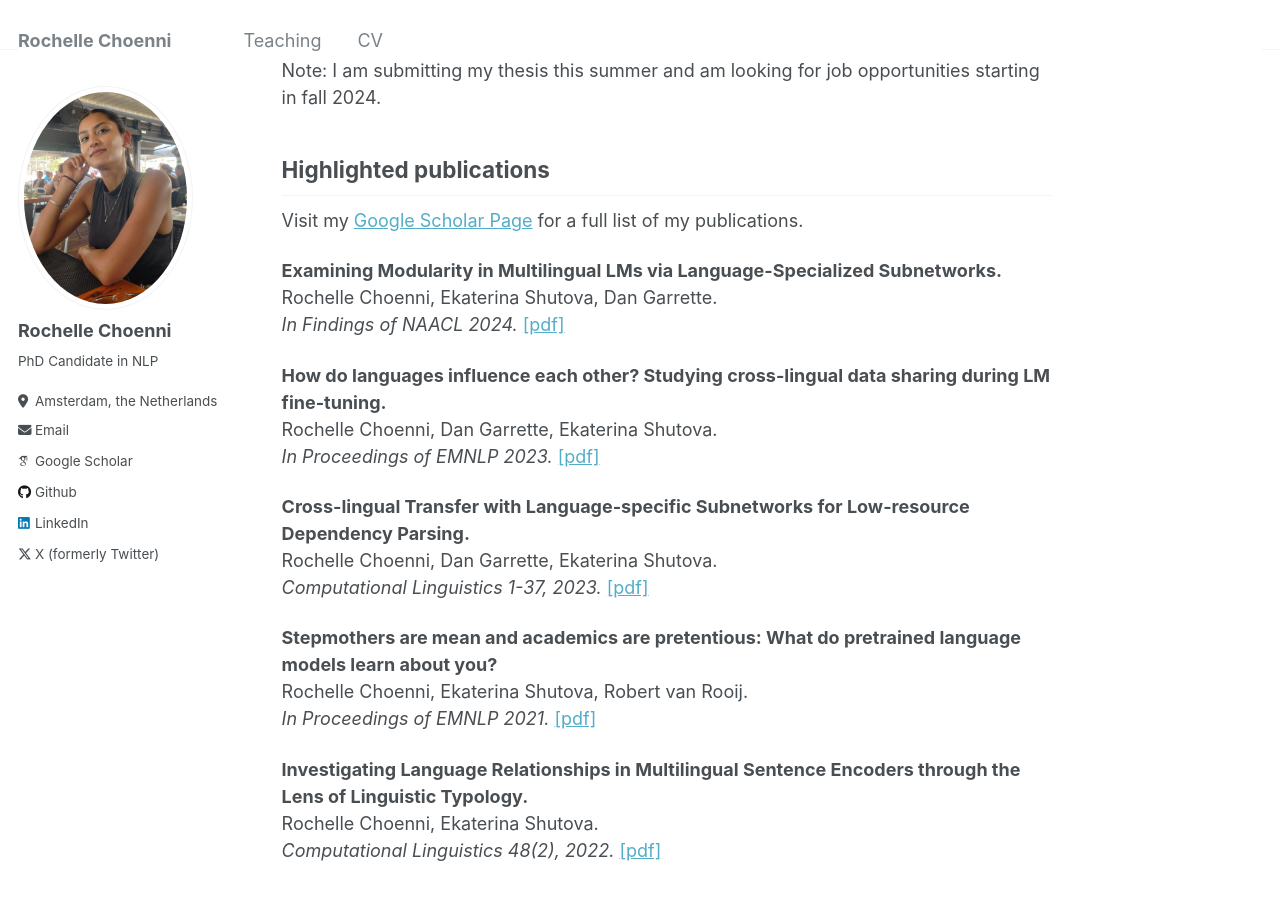
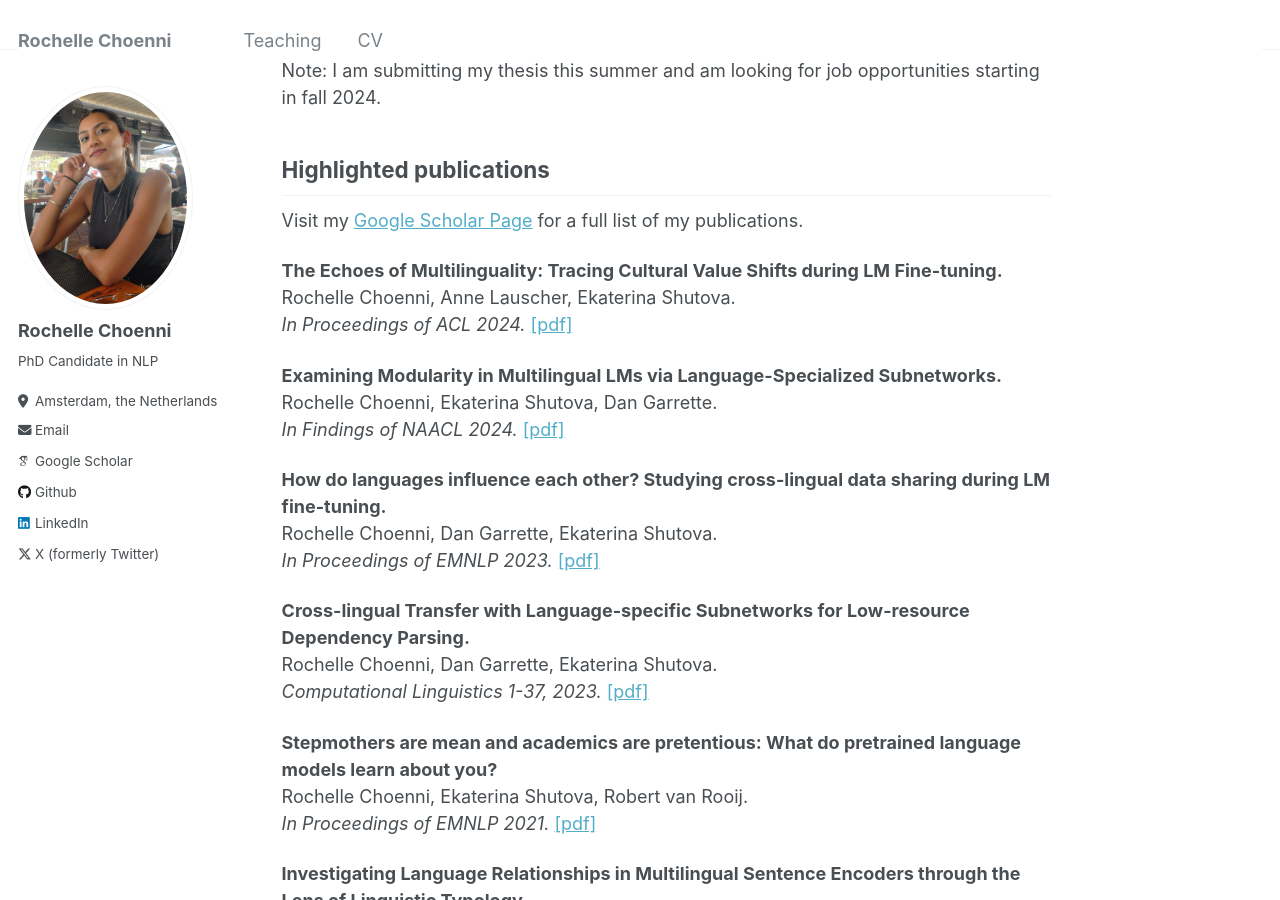
Before and after one commit to RochelleChoenni/RochelleChoenni.github.io, a Jekyll site: the page built from _pages/about.md, in a window 1280 px wide and 900 px high, scrolled down 401 px. Built offline with Jekyll 4.4.1, drawn with Linux system fonts in a browser that asks for light colours; some web fonts are replaced.

Commit message:
Update about.md

```diff
--- a/_pages/about.md
+++ b/_pages/about.md
@@ -18,6 +18,10 @@ Note: I am submitting my thesis this summer and am looking for job opportunities
 
 Visit my [Google Scholar Page](https://scholar.google.nl/citations?user=-_WbyoMAAAAJ&hl=nl&oi=ao) for a full list of my publications.
 
+**The Echoes of Multilinguality: Tracing Cultural Value Shifts during LM Fine-tuning.**
+Rochelle Choenni, Anne Lauscher, Ekaterina Shutova.
+*In Proceedings of ACL 2024.* [[pdf]](https://arxiv.org/pdf/2405.12744.pdf)
+
 **Examining Modularity in Multilingual LMs via Language-Specialized Subnetworks.**
 Rochelle Choenni, Ekaterina Shutova, Dan Garrette.
 *In Findings of NAACL 2024.* [[pdf]](https://arxiv.org/pdf/2311.08273.pdf)
```
